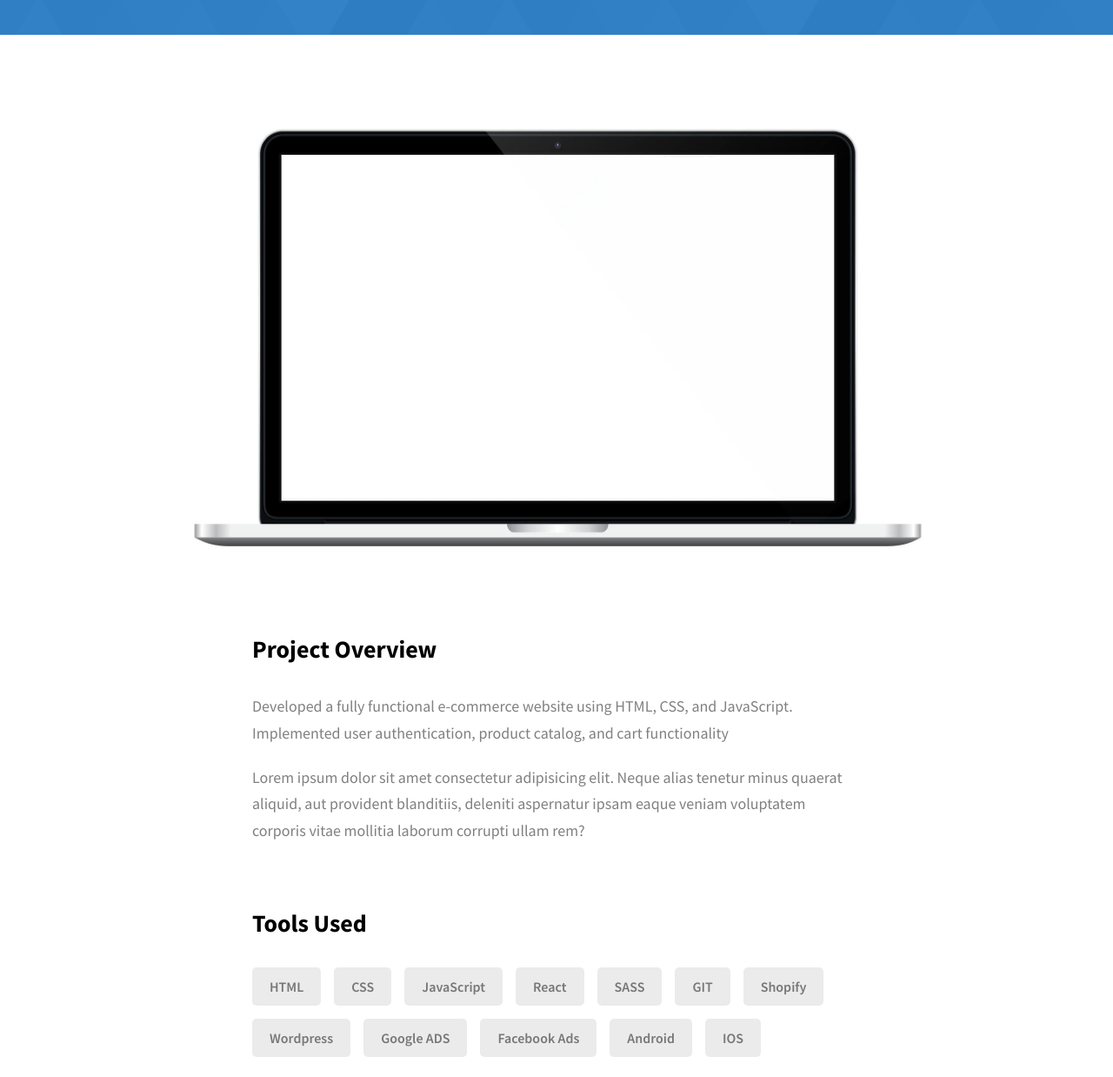
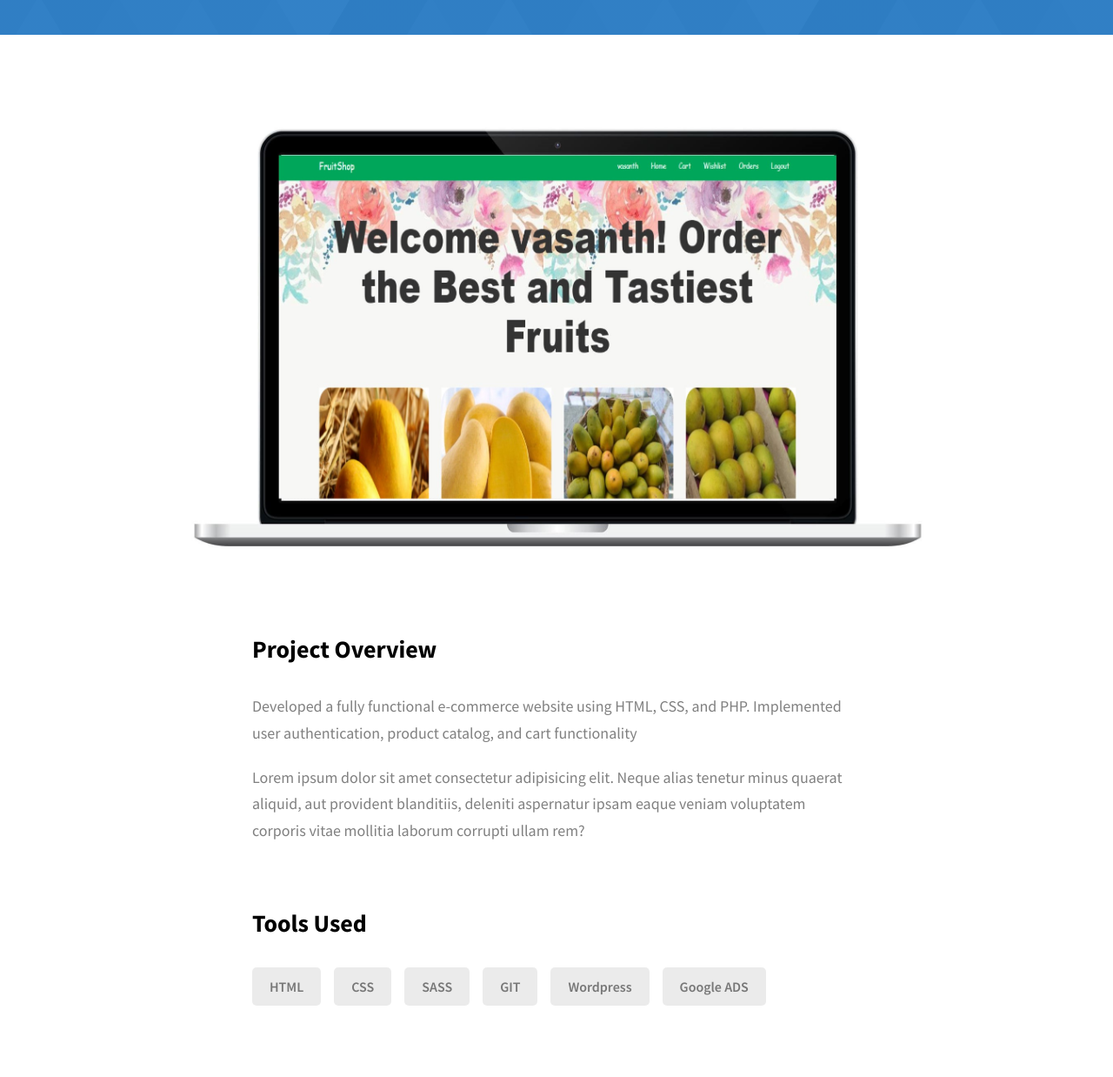
Before and after one commit to vasanthkgit/cv, a website: page project-1.html in a window 1280 px wide. Shown: the part 680-1918 px from the top of the page at 87% size. Drawn offline with Linux system fonts and the light colour scheme.

Commit message:
Update project-1.html

```diff
--- a/project-1.html
+++ b/project-1.html
@@ -4,7 +4,7 @@
     <meta charset="UTF-8" />
     <meta name="viewport" content="width=device-width, initial-scale=1.0" />
     <meta http-equiv="X-UA-Compatible" content="ie=edge" />
-    <title>Case Study of Project 1</title>
+    <title>Furit Shop</title>
     <meta name="description" content="Case study page of Project" />
 
     <link rel="stylesheet" href="css/style.css" />
@@ -91,7 +91,7 @@
           </p>
         </div>
         <div class="project-cs-hero__cta">
-          <a href="#" class="btn btn--bg" target="_blank">Live Link</a>
+          <a href="https://github.com/vasanthkgit/furitshop" class="btn btn--bg" target="_blank">Live Link</a>
         </div>
       </div>
     </section>
@@ -100,7 +100,7 @@
         <div class="project-details__content">
           <div class="project-details__showcase-img-cont">
             <img
-              src="./assets/jpeg/project-mockup-example.jpeg"
+              src="./assets/jpeg/ecom.jpeg"
               alt="Project Image"
               class="project-details__showcase-img"
             />
@@ -109,7 +109,7 @@
             <div class="project-details__desc">
               <h3 class="project-details__content-title">Project Overview</h3>
               <p class="project-details__desc-para">
-                Developed a fully functional e-commerce website using HTML, CSS, and JavaScript. Implemented user authentication, product catalog, and cart functionality
+                Developed a fully functional e-commerce website using HTML, CSS, and PHP. Implemented user authentication, product catalog, and cart functionality
               </p>
               <p class="project-details__desc-para">
                 Lorem ipsum dolor sit amet consectetur adipisicing elit. Neque
@@ -123,16 +123,11 @@
               <div class="skills">
                 <div class="skills__skill">HTML</div>
                 <div class="skills__skill">CSS</div>
-                <div class="skills__skill">JavaScript</div>
-                <div class="skills__skill">React</div>
                 <div class="skills__skill">SASS</div>
                 <div class="skills__skill">GIT</div>
-                <div class="skills__skill">Shopify</div>
                 <div class="skills__skill">Wordpress</div>
                 <div class="skills__skill">Google ADS</div>
-                <div class="skills__skill">Facebook Ads</div>
-                <div class="skills__skill">Android</div>
-                <div class="skills__skill">IOS</div>
+
               </div>
             </div>
             <div class="project-details__links">
@@ -144,7 +139,7 @@
                 >Live Link</a
               >
               <a
-                href="#"
+                href="https://github.com/vasanthkgit/furitshop"
                 class="btn btn--med btn--theme-inv project-details__links-btn"
                 target="_blank"
                 >Code Link</a
```
